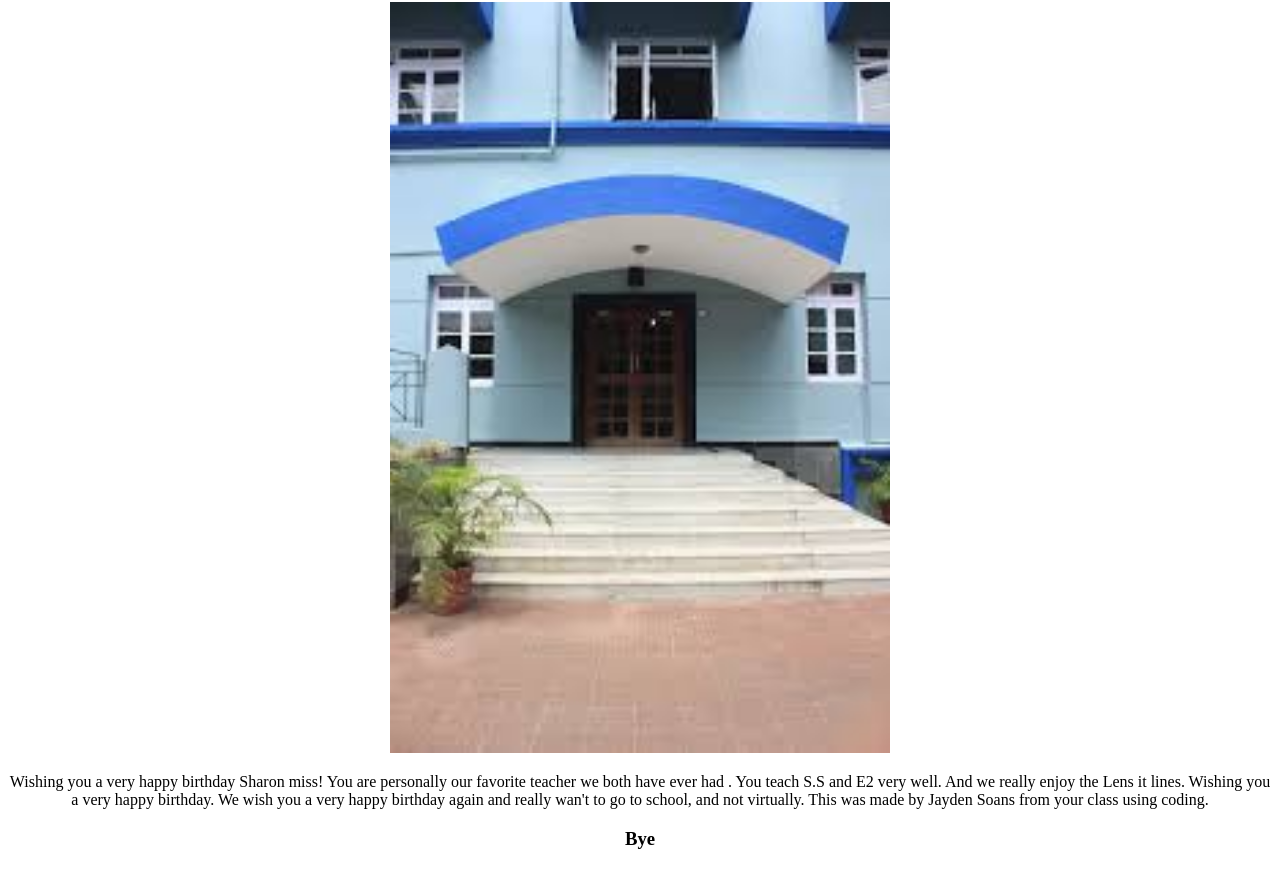
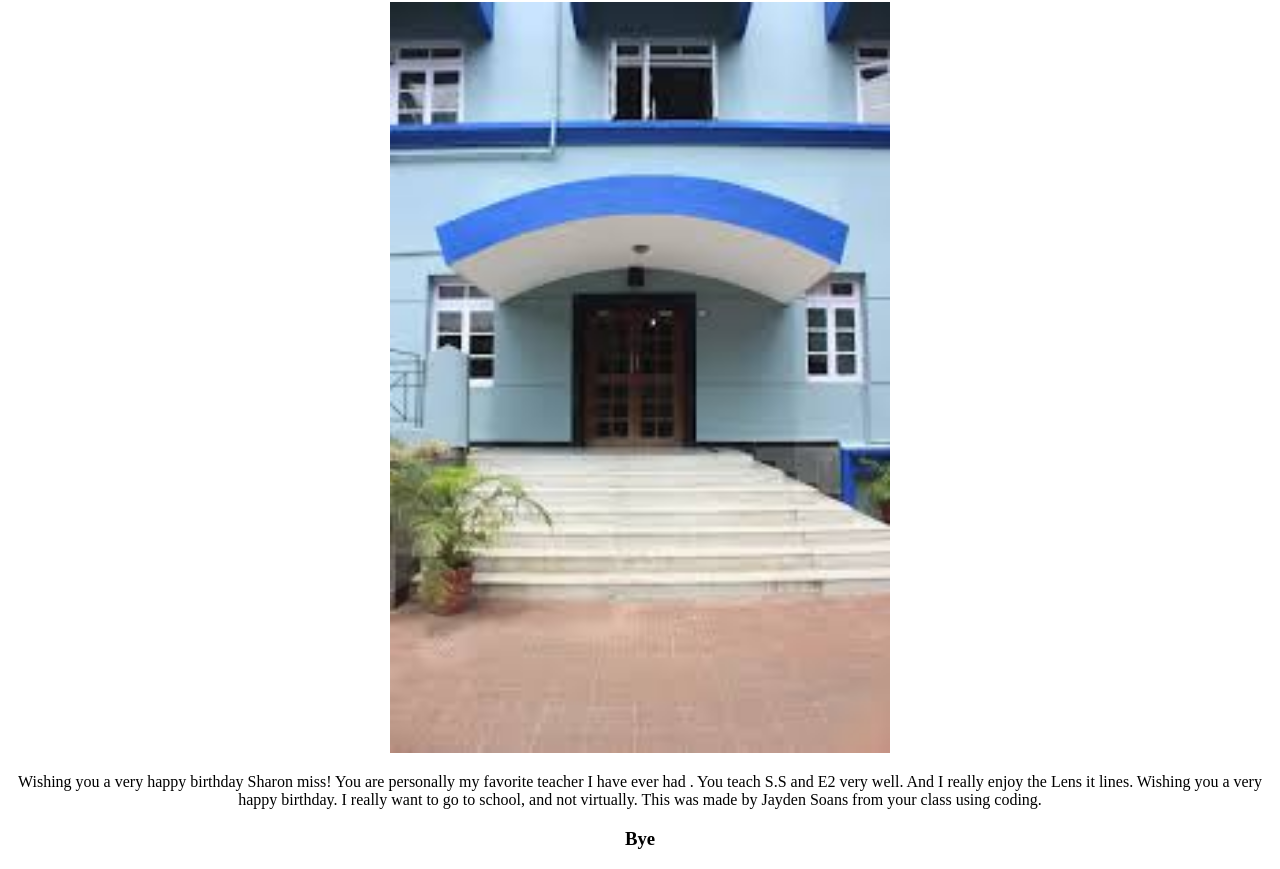
Before and after one commit to JaydenSoans/Sharon-Miss-Birthday-, a plain HTML site: page index.html in a window 1280 px wide. Shown: the part 78-947 px from the top of the page. Drawn offline with Linux system fonts and the light colour scheme.

Commit message:
Add files via upload

```diff
--- a/index.html
+++ b/index.html
@@ -14,8 +14,8 @@
 <body>
     <h1 id="topic">Hapy Birthday Sharon Miss !</h1>
     <img src="School.jfif" class="imgs">
-    <p class="topic_lines"> Wishing you a very happy birthday Sharon miss! You are personally our favorite teacher we both have ever had . You teach S.S and E2 very well. And we really enjoy the Lens it lines. Wishing you a very happy birthday. We wish you a very happy birthday
-        again and really wan't to go to school, and not virtually. This was made by Jayden Soans from your class using coding. </p>
+    <p class="topic_lines"> Wishing you a very happy birthday Sharon miss! You are personally my favorite teacher I have ever had . You teach S.S and E2 very well. And I really enjoy the Lens it lines. Wishing you a very happy birthday. I really want to go to school, and not
+        virtually. This was made by Jayden Soans from your class using coding. </p>
     <h3>Bye</h3>
 </body>
 
```
